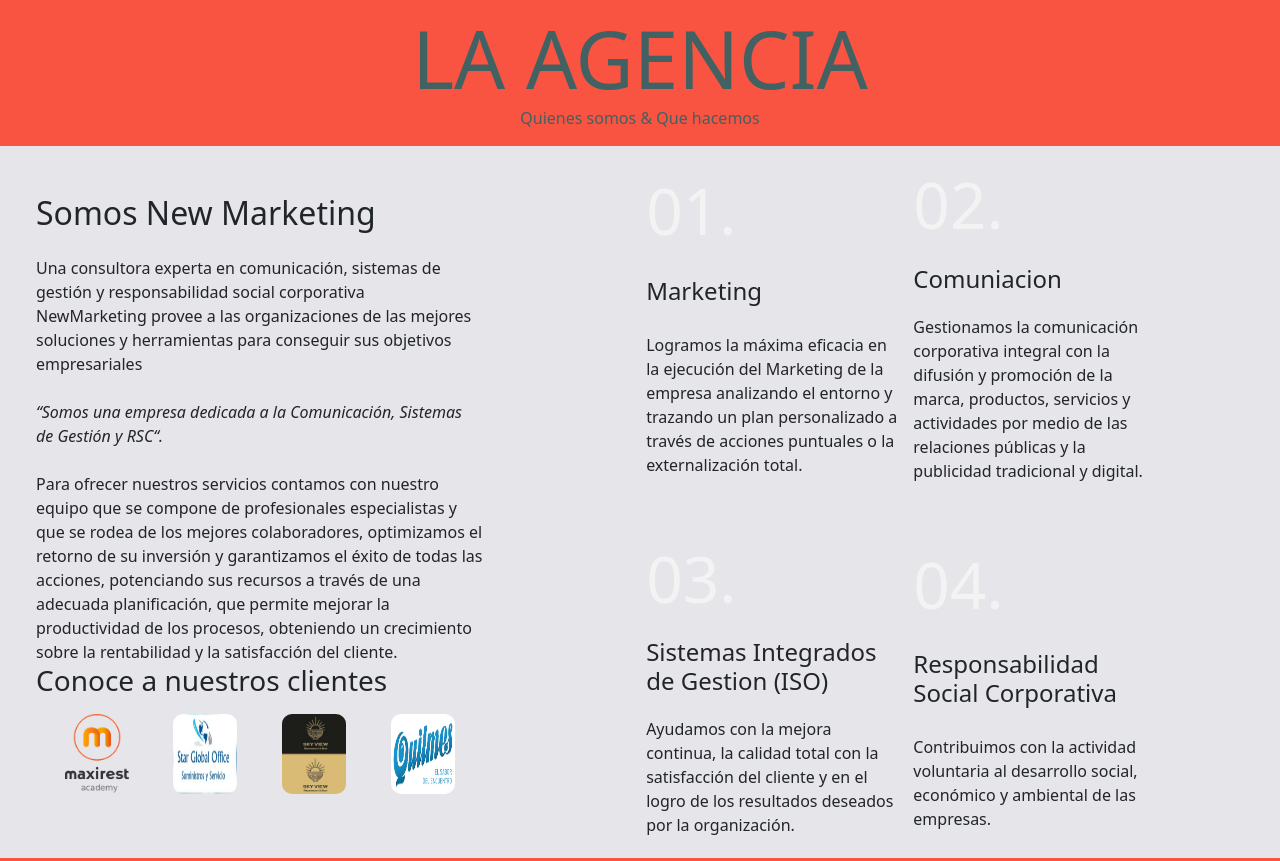
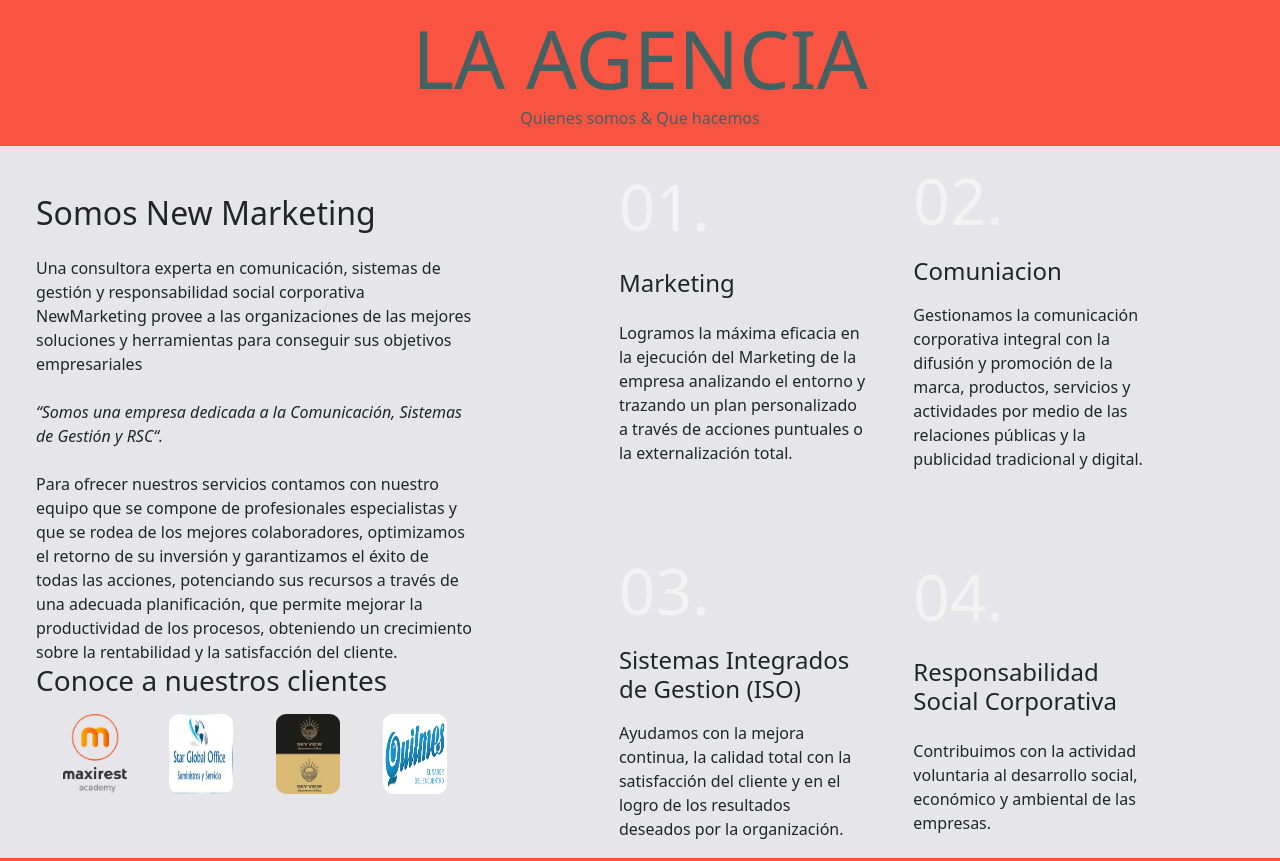
Before and after one commit to Gonzalojp18/Project-coderhouse, a plain HTML site: page index.html in a window 1280 px wide. Shown: the part 806-1667 px from the top of the page. Drawn offline with nearby package versions, Linux system fonts and the light colour scheme.

Commit message:
set up scroll

```diff
--- a/index.html
+++ b/index.html
@@ -109,13 +109,14 @@
         </div>
     </header>
     <!-- END HEADER AND NAV -->
+
     <main id="box-main">
         <!-- BEGIN SECTION AGENCIA -->
         <section class="container-fluid d-flex flex-column align-items-center justify-content-center p-3 box-title">
             <h2 class="display-1"><strong></strong>LA AGENCIA</strong></h2>
             <p>Quienes somos & Que hacemos</p>
         </section>
-        <div class="row gap-5">
+        <div class="row gap-5 box-agency">
             <div class="col col-sm-12 col-md-5 p-5">
                 <h2>Somos New Marketing</h2>
                 <br>
@@ -140,7 +141,7 @@
 
                 <!-- IMAG COSTUMERS -->
 
-                <div class="col-12 col-sm-12 col-md-12 box-costumer">
+                <div class="col-6 col-sm-12 col-md-12 box-costumer">
                     <h3>Conoce a nuestros clientes</h3>
                     <ul>
                         <li class="costumers"><img src="./recursos/clientes/Maxirest.png"></li>
@@ -150,7 +151,7 @@
                     </ul>
                 </div>
             </div>
-            <div class="box-items col-12 col-sm-12 col-md-6 d-flex flex-wrap justify-content-center gap-3">
+            <div class="box-items col-12 col-sm-12 col-md-6 d-flex flex-wrap justify-content-center gap-5">
                 <div class="item">
                     <h2>01.</h2>
                     <h4>Marketing</h4>
@@ -180,7 +181,6 @@
             </div>
         </div>
         </div>
-
         <!-- BEGIN SECTION SERVICIOS  -->
 
         <section class="container-fluid d-flex flex-column align-items-center justify-content-center p-3 box-title">
@@ -279,9 +279,9 @@
 
         <!-- END SECTION SERVICIO -->
 
-        <!-- BEGIN SECTION BLOG -->
+         <!-- BEGIN SECTION BLOG -->
 
-        <section class="container-fluid d-flex flex-column align-items-center justify-content-center p-3 box-title">
+         <section class="container-fluid d-flex flex-column align-items-center justify-content-center p-3 box-title">
             <h2 class="display-1"><strong></strong>BLOG</strong></h2>
             <p>Porque nos apoyamos en profesionales del area. Y debatir nos caracteriza</p>
         </section>
@@ -416,6 +416,7 @@
     <script src="https://cdn.jsdelivr.net/npm/@popperjs/core@2.10.2/dist/umd/popper.min.js" integrity="sha384-7+zCNj/IqJ95wo16oMtfsKbZ9ccEh31eOz1HGyDuCQ6wgnyJNSYdrPa03rtR1zdB" crossorigin="anonymous"></script>
     <script src="https://cdn.jsdelivr.net/npm/bootstrap@5.1.3/dist/js/bootstrap.min.js" integrity="sha384-QJHtvGhmr9XOIpI6YVutG+2QOK9T+ZnN4kzFN1RtK3zEFEIsxhlmWl5/YESvpZ13" crossorigin="anonymous"></script>
     -->
-</body>
 
-</html>
+    </body>
+
+    </html>
--- a/style.css
+++ b/style.css
@@ -101,6 +101,10 @@ div.box-main span {
 }
 
 /* STYLE SECTION AGENCIA */
+
+.box-agency {
+    width: 100%;
+}
 
 div.box-costumer ul {
     list-style: none;
```
Also changed, not shown: recursos/bg-image.jpg (added).
